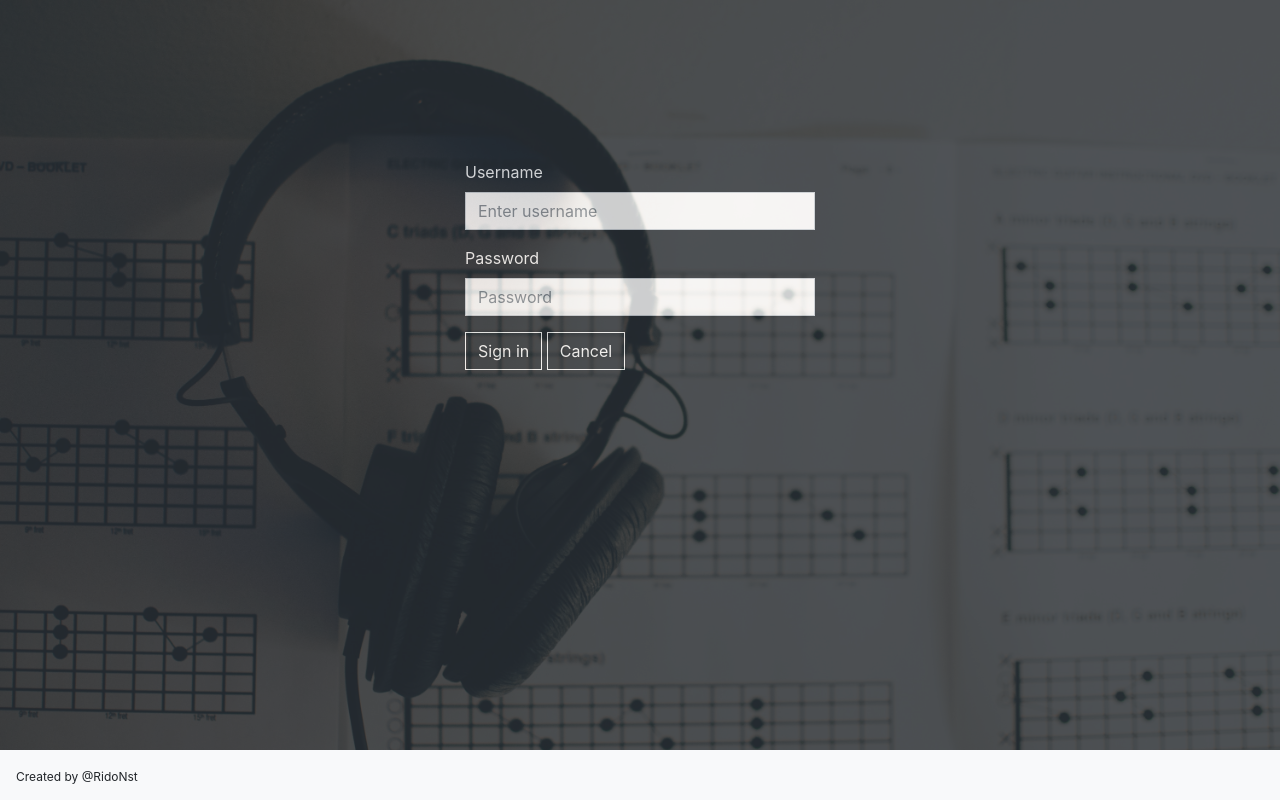
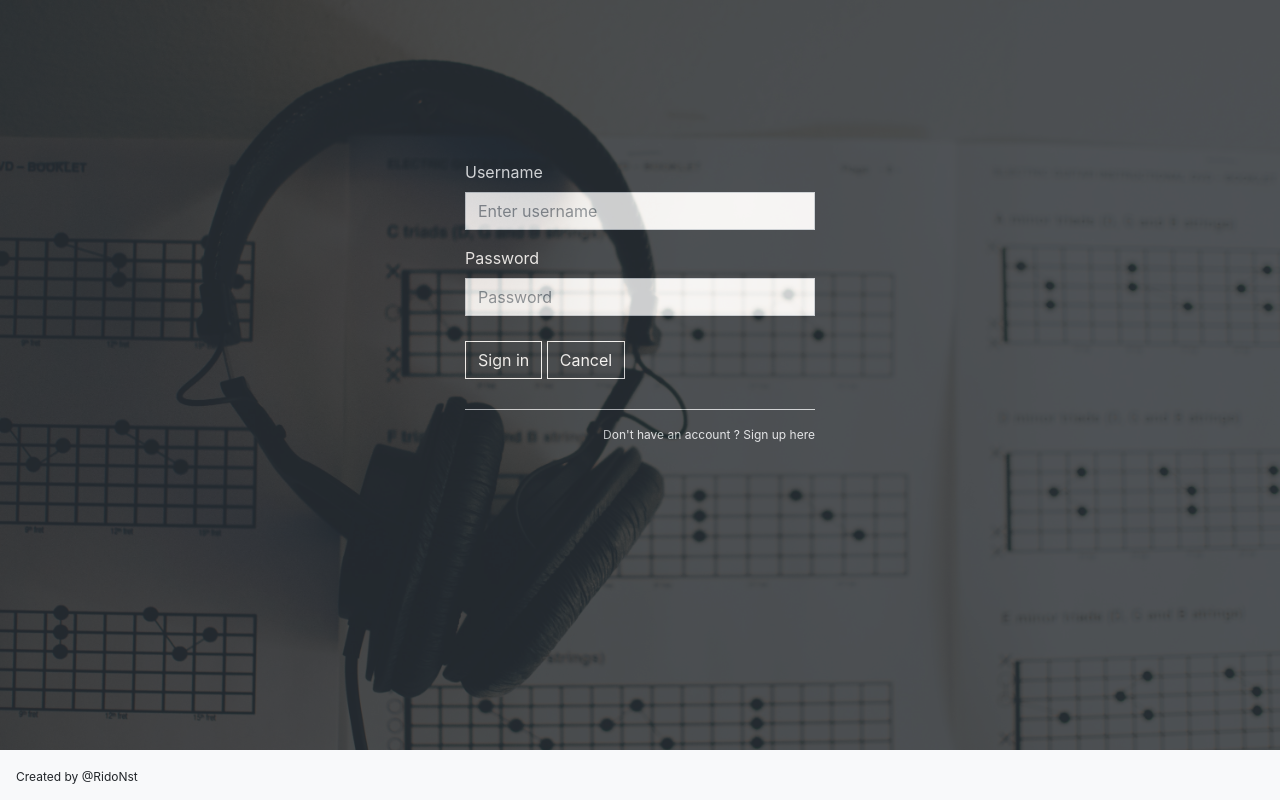
Before and after one commit to ridoansaleh/DjangoMusic, a Django app: page /login in a window 1280 px wide. Run offline with Django 3.2, Linux system fonts and the light colour scheme; some libraries are stand-ins or nearby versions.

Commit message:
refactor: make html template more modular

```diff
--- a/website/music/static/music/app.css
+++ b/website/music/static/music/app.css
@@ -6,9 +6,8 @@
     margin-bottom: 25px;
 }
 
-.form-control {
-    background-color: transparent;
-    color: white;
+.form-control, select.form-control {
+    border-radius: 0px;
 }
 
 /* custom css - new class name */
--- a/website/music/static/music/login.css
+++ b/website/music/static/music/login.css
@@ -34,6 +34,10 @@ input:focus {
     z-index: 100px;
 }
 
+.cs-group-login-btn {
+    margin-top: 25px;
+}
+
 .cs-login-btn {
     border: 0.1px solid white;
     background-color: #2b3137;
@@ -41,7 +45,7 @@ input:focus {
     color: white;
 }
 
-form > a.cs-cancel-btn {
+a.cs-cancel-btn {
     border-width: 0.1px;
     border-style: solid;
     border-color: white;
@@ -54,3 +58,14 @@ p.cs-footer-text {
     top: 10px;
     font-size: 12px;
 }
+
+.cs-login-line {
+    margin-top: 30px;
+    background-color: #E9ECF0;
+}
+
+.cs-signup-text {
+    text-align: right;
+    color: #E9ECF0;
+    font-size: 12px;
+}
--- a/website/music/templates/music/index.html
+++ b/website/music/templates/music/index.html
@@ -4,13 +4,15 @@
   <head>
     <meta charset="utf-8">
     <meta name="viewport" content="width=device-width, initial-scale=1, shrink-to-fit=no">
-    <title>Music App</title>
+    {% block title %} <title>Music App | Home</title> {% endblock %}
     <link rel="stylesheet" href="{% static 'music/bootstrap.min.css' %}">
     <link rel="stylesheet" href="{% static 'music/font-awesome/css/font-awesome.min.css' %}">
-    <link rel="stylesheet" href="{% static 'music/app.css' %}">
+    {% block style %} <link rel="stylesheet" href="{% static 'music/app.css' %}"> {% endblock %}
   </head>
   <body>
 
+    {% block navbar %}
+      <!-- start: navbar -->
       <nav class="navbar navbar-expand-lg navbar-dark bg-dark">
         <a class="navbar-brand" href="/">Music App</a>
         <div class="cs-right-menu">
@@ -18,19 +20,21 @@
           <a href="#" class="btn btn-default cs-register-btn"><i class="fa fa-user-plus"></i></a>
         </div>
       </nav>
+      <!-- end: navbar -->
+    {% endblock %}
 
     <div class="container cs-content">
 
     {% block content  %}
-
       <div class="row cs-section-header">
           <div class="col-lg-12"><h2>Song List</h2></div>
       </div>
-
+      <!-- start: form - add song  -->
       <div class="row cs-form-add">
         {% include 'music/song_form.html' %}
       </div>
-
+      <!-- end: form - add song  -->
+      <!-- start: table - song  -->
       <div class="row">
           <table class="table">
               <thead>
@@ -53,10 +57,10 @@
                   <td>{{ song.rating }}</td>
                   <td>
                       <a class="btn btn-sm btn-outline-primary" href="edit/{{ song.id }}">
-                      <i class="fa fa-pencil-square-o" aria-hidden="true"></i> Edit
+                        <i class="fa fa-pencil-square-o" aria-hidden="true"></i>
                       </a>
                       <a class="btn btn-sm btn-outline-danger" onclick="sendData({{ song.id }})" data-toggle="modal" data-target="#exampleModalCenter">
-                      <i class="fa fa-trash" aria-hidden="true"></i> Delete
+                        <i class="fa fa-trash" aria-hidden="true"></i>
                       </a>
                   </td>
               </tr>
@@ -69,8 +73,8 @@
               </tbody>
           </table>
       </div>
-
-    <!-- Modal -->
+      <!-- end: table - song  -->
+      <!-- start: modal - delete confirmation  -->
       <div class="modal fade" id="exampleModalCenter" tabindex="-1" role="dialog" aria-labelledby="exampleModalCenterTitle" aria-hidden="true">
           <div class="modal-dialog modal-dialog-centered" role="document">
             <div class="modal-content">
@@ -90,7 +94,7 @@
             </div>
           </div>
       </div>
-
+      <!-- end: modal - delete confirmation  -->
     {% endblock  %}
 
     </div>
@@ -98,6 +102,6 @@
     <script src="{% static 'music/jquery-3.3.1.min.js' %}"></script>
     <script src="{% static 'music/popper.min.js' %}"></script>
     <script src="{% static 'music/bootstrap.min.js' %}"></script>
-    <script src="{% static 'music/app.js' %}"></script>
+    {% block script %} <script src="{% static 'music/app.js' %}"></script> {% endblock  %}
   </body>
 </html>
--- a/website/music/templates/music/login.html
+++ b/website/music/templates/music/login.html
@@ -1,16 +1,14 @@
+{% extends "music/index.html" %}
+
 {% load staticfiles %}
-<!DOCTYPE html>
-<html lang="en">
-  <head>
-    <meta charset="utf-8">
-    <meta name="viewport" content="width=device-width, initial-scale=1, shrink-to-fit=no">
-    <title>Music App - Login</title>
-    <link rel="stylesheet" href="{% static 'music/bootstrap.min.css' %}">
-    <link rel="stylesheet" href="{% static 'music/font-awesome/css/font-awesome.min.css' %}">
-    <link rel="stylesheet" href="{% static 'music/login.css' %}">
-  </head>
-  <body>
 
+{% block title %} <title>Music App | Login</title> {% endblock %}
+
+{% block style %} <link rel="stylesheet" href="{% static 'music/login.css' %}"> {% endblock %}
+
+{% block navbar %} {% endblock %}
+
+{% block content  %}
     <div class="cs-login-screen">
         <div class="container">
             <div class="row justify-content-lg-center cs-login-container">
@@ -24,9 +22,15 @@
                             <label for="pwd">Password</label>
                             <input type="password" class="form-control" id="pwd" placeholder="Password">
                         </div>
-                        <button type="submit" class="btn btn-default cs-login-btn">Sign in</button>
-                        <a href="/" class="btn btn-default cs-cancel-btn">Cancel</a>
+                        <div class="cs-group-login-btn">
+                            <button type="submit" class="btn btn-default cs-login-btn">Sign in</button>
+                            <a href="/" class="btn btn-default cs-cancel-btn">Cancel</a>
+                        </div>
                     </form>
+                    <hr class="cs-login-line"/>
+                    <p class="cs-signup-text">
+                        Don't have an account ? Sign up here
+                    </p>
                 </div>
             </div>
         </div>
@@ -34,10 +38,4 @@
     <nav class="navbar fixed-bottom navbar-light bg-light">
         <p class="cs-footer-text">Created by @RidoNst</p>
     </nav>
-
-    <script src="{% static 'music/jquery-3.3.1.min.js' %}"></script>
-    <script src="{% static 'music/popper.min.js' %}"></script>
-    <script src="{% static 'music/bootstrap.min.js' %}"></script>
-    <script src="{% static 'music/app.js' %}"></script>
-  </body>
-</html>
+{% endblock %}
```
Also changed, not shown: website/music/templates/music/edit.html (+6 -6 lines), website/db.sqlite3. Lines whose indentation alone changed are shown as unchanged.
